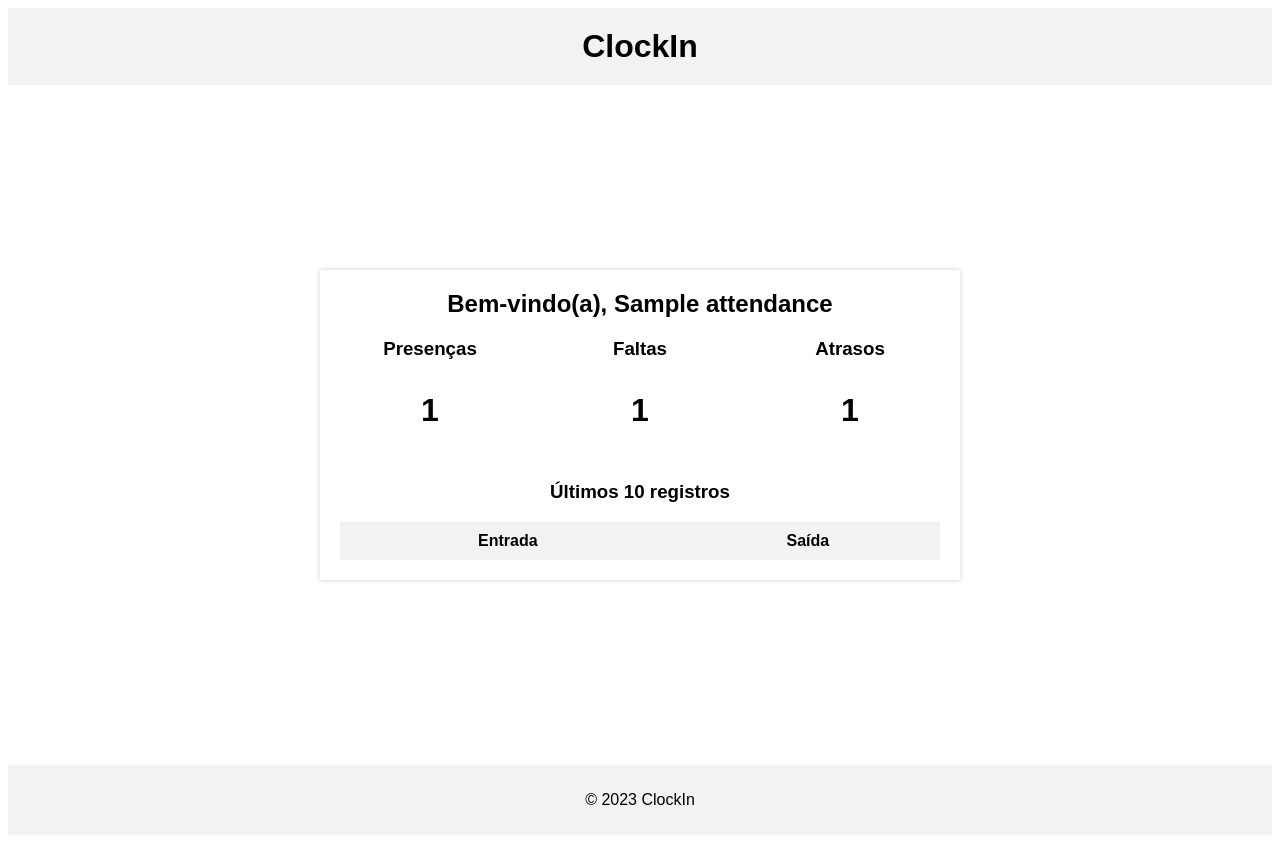
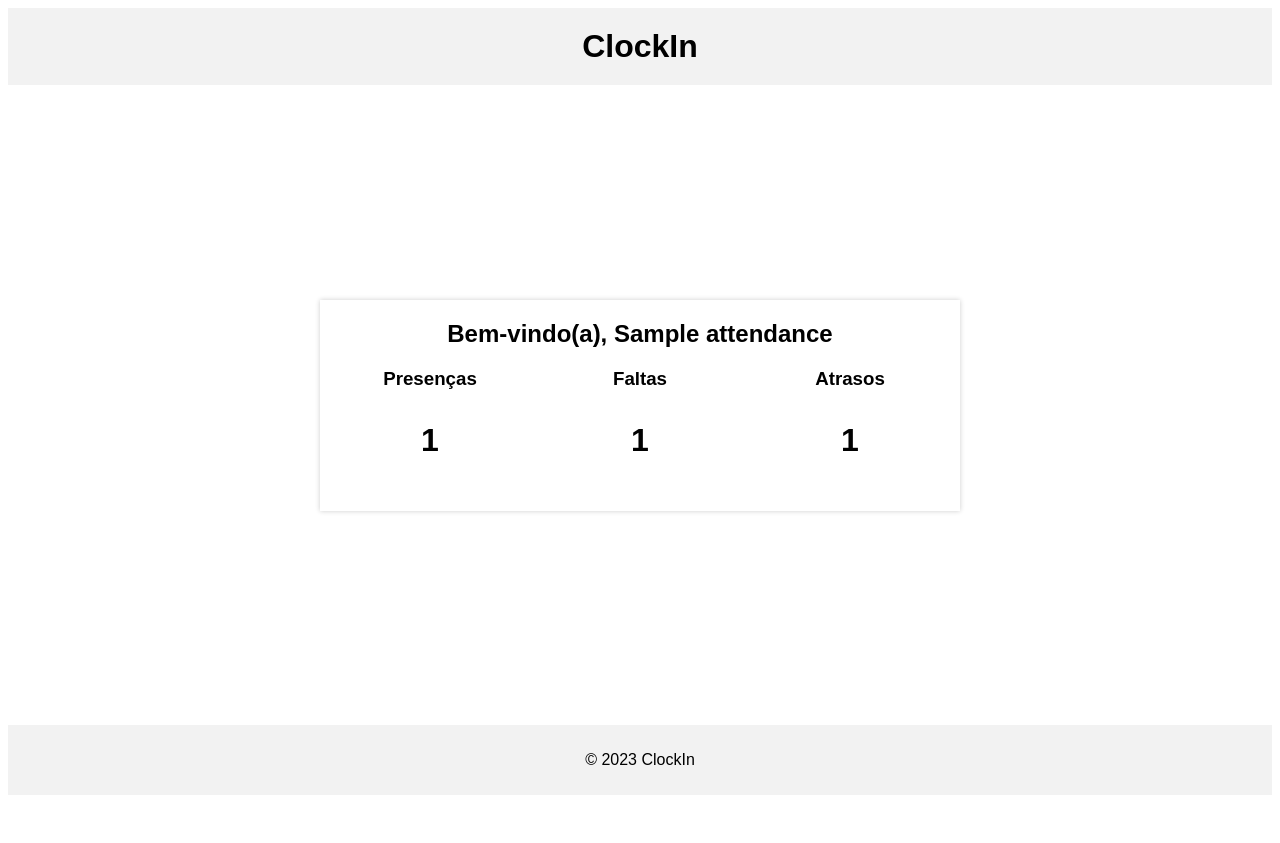
Before and after one commit to SuppraDevs/Clock_In, a Flask app: page /registro/1 in a window 1280 px wide. After the commit the page ends 795 px from the top, so only its background shows below. Run offline with Flask 2, Linux system fonts and the light colour scheme; tables that the repository leaves empty hold one stand-in row (values such as "Sample post"); lists and menus that the app fills with data are empty.

Commit message:
Add files via upload

```diff
--- a/flask/flask-ponto/static/css/registro.css
+++ b/flask/flask-ponto/static/css/registro.css
@@ -16,7 +16,7 @@ main {
     display: flex;
     justify-content: center;
     align-items: center;
-    height: calc(100vh - 120px);
+    height: calc(100vh - 160px);
 }
 
 section {
--- a/flask/flask-ponto/templates/registro.html
+++ b/flask/flask-ponto/templates/registro.html
@@ -7,11 +7,11 @@
 	<link rel="stylesheet" href="{{ url_for('static', filename='css/registro.css') }}">
 	<link rel="shortcut icon" href="{{ url_for('static', filename='img/favicon.ico') }}">
 </head>
-<body style="font-family: sans-serif;">
+<body style="font-family: sans-serif; height: 97vh;">
 	<header>
 		<h1>ClockIn</h1>
 	</header>
-	<main>
+	<main style="height: calc(100vh - 160px);">
 		<section>
 			<h2>Bem-vindo(a), {{ name }}</h2>
 			<div class="data">
@@ -28,25 +28,6 @@
 					<p>{{ late }}</p>
 				</div>
 			</div>
-			<div class="log">
-				<h3>Últimos 10 registros</h3>
-				<table>
-					<thead>
-						<tr>
-							<th>Entrada</th>
-							<th>Saída</th>
-						</tr>
-					</thead>
-					<tbody>
-						{% for absence_count in absence_counts %}
-						<tr>
-							<td>{{ absence_count }}</td>
-							<td>{{ absence_count }}</td>
-						</tr>
-						{% endfor %}
-					</tbody>
-				</table>
-			</div>
 		</section>
 	</main>
 	<footer>
```
Also changed, not shown: flask/flask-ponto/clock_in.db.
